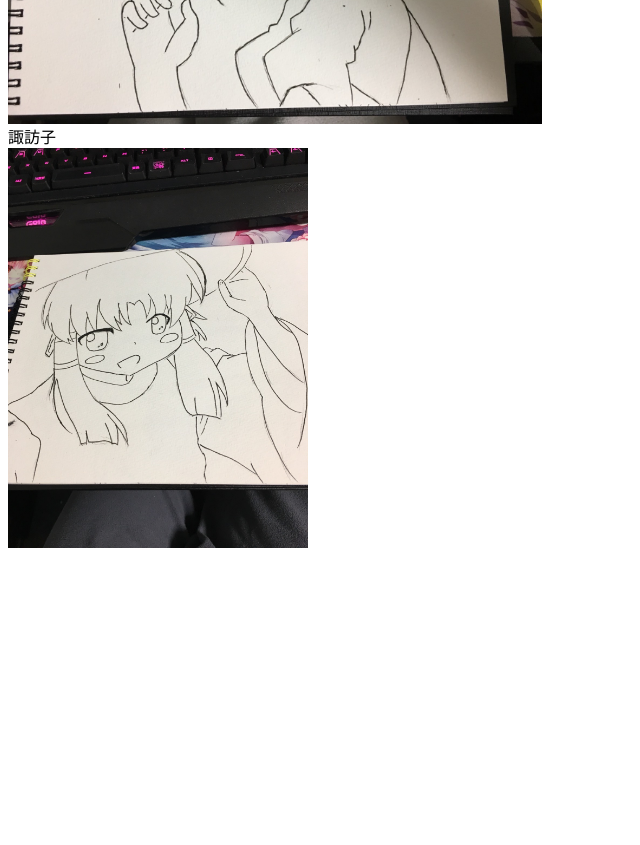
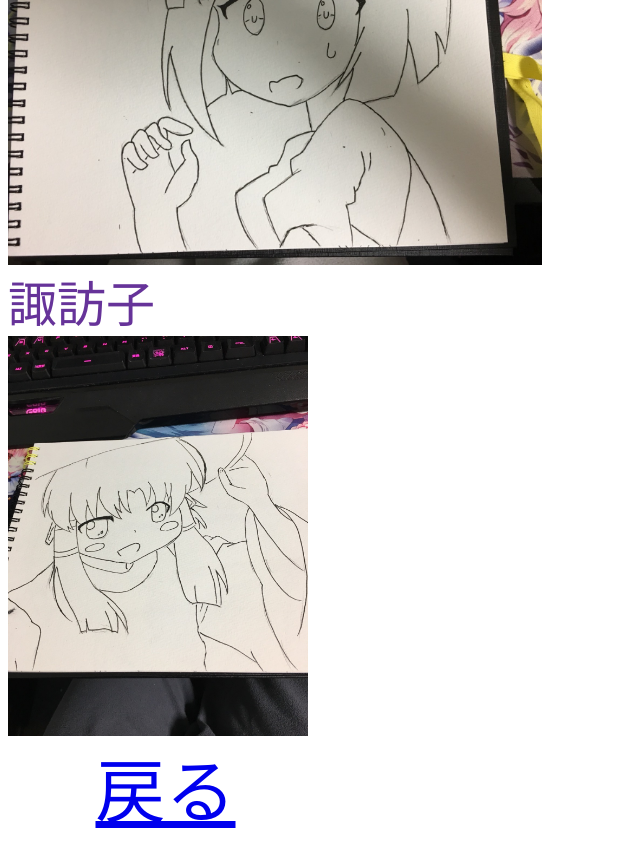
Before and after one commit to umikazekaede/profile, a plain HTML site: page illusration.html in a window 1280 px wide. Shown: the part 1560-2405 px from the top of the page, without its empty margins (0-640 px from the left). Before the commit the page ends 2116 px from the top, so only its background shows below. Drawn offline with Linux system fonts and the light colour scheme.

Commit message:
文字変更　戻る追加

```diff
--- a/illusration.html
+++ b/illusration.html
@@ -19,10 +19,13 @@
               妖夢
           </div>
             <img src="./app/images/S__17522693.jpg">
-          <div class="loggo2">
+          <div class="logo2">
               諏訪子
           </div>
             <img src="./app/images/S__17522695.jpg">
+
     </body>
-
+    <div class=logo3>
+    　  <a href="index.html">戻る</a>
+    </div>
 </html>
--- a/index.css
+++ b/index.css
@@ -16,3 +16,10 @@ li{
 h3{
     font-size: 18px;
 }
+.logo2{
+    color:rebeccapurple;
+    font-size:49px;
+}
+.logo3{
+    font-size:70px;
+}
```
Also changed, not shown: index.html (+0 -4 lines).
